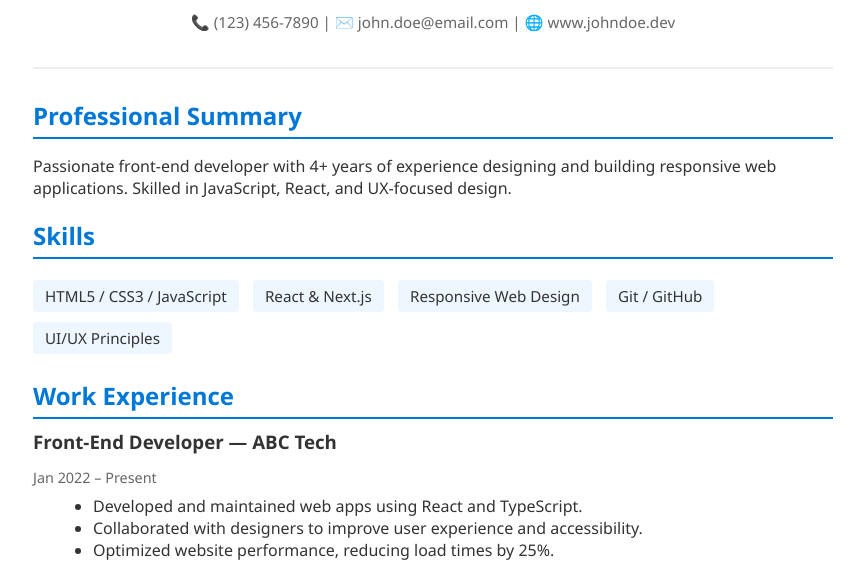
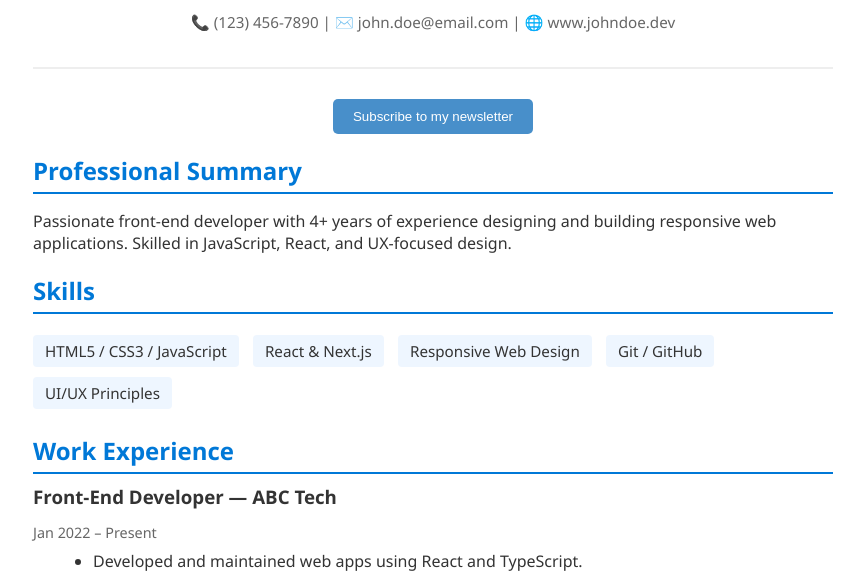
Before and after one commit to mahdin75/webgis-4041, a plain HTML site: page index.html in a window 1280 px wide. Shown: the part 193-768 px from the top of the page, without its empty margins (207-1071 px from the left). Drawn offline with Linux system fonts and the light colour scheme.

Commit message:
Add subscribe button and styling to newsletter section

```diff
--- a/index.html
+++ b/index.html
@@ -16,6 +16,9 @@
         </p>
       </header>
 
+      <!-- Make a button that says subscribe to my newsletter -->
+      <button class="subscribe-button">Subscribe to my newsletter</button>
+      <div class="subscribe-message"></div>
       <section class="summary">
         <h2>Professional Summary</h2>
         <p>
@@ -71,5 +74,7 @@
         </p>
       </section>
     </div>
+
+    <script src="script.js"></script>
   </body>
 </html>
--- a/style.css
+++ b/style.css
@@ -88,3 +88,14 @@ body {
     margin-top: 5px;
     font-size: 1em;
   }
+
+  .subscribe-button {
+    color: white;
+    background-color: #488fca;
+    display: block;
+    margin: 0 auto;
+    border: none;
+    padding: 10px 20px;
+    border-radius: 5px;
+    cursor: pointer;
+  }
```
Also changed, not shown: script.js (added, +52 -0 lines).
